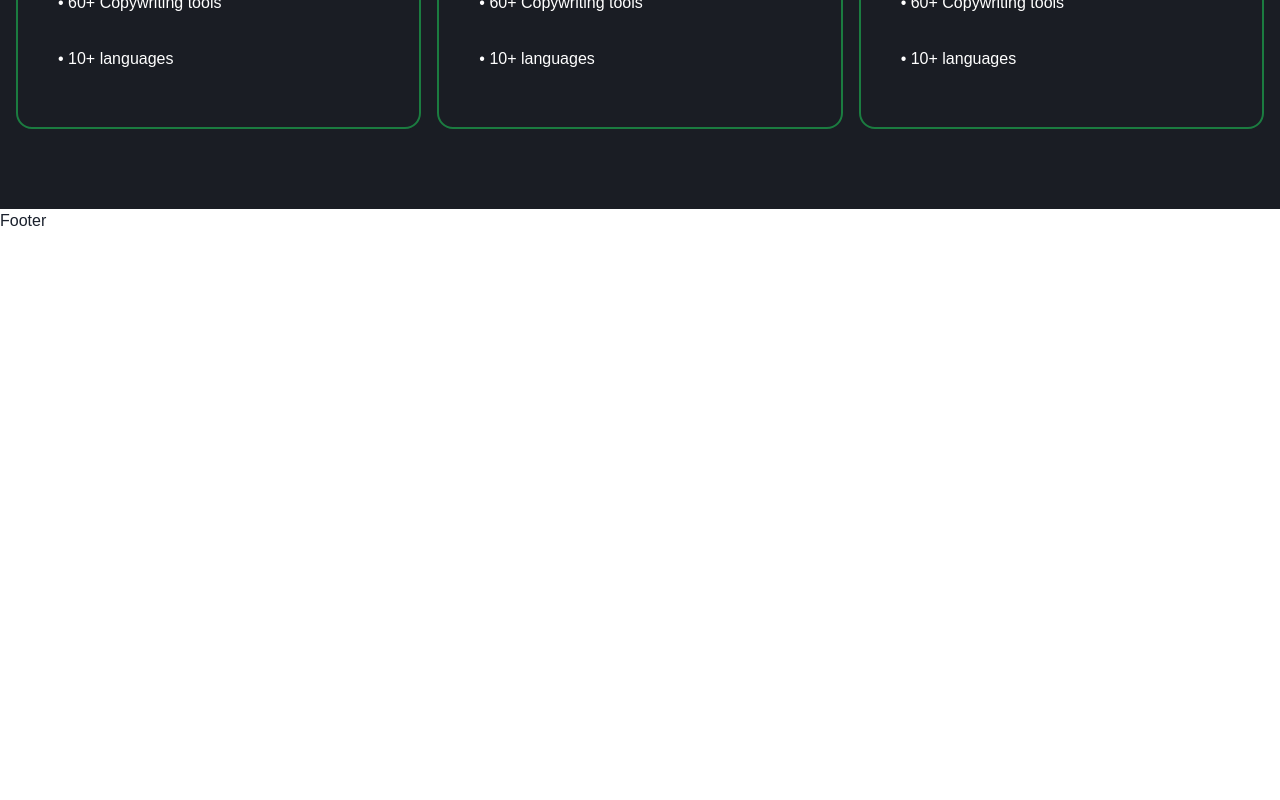
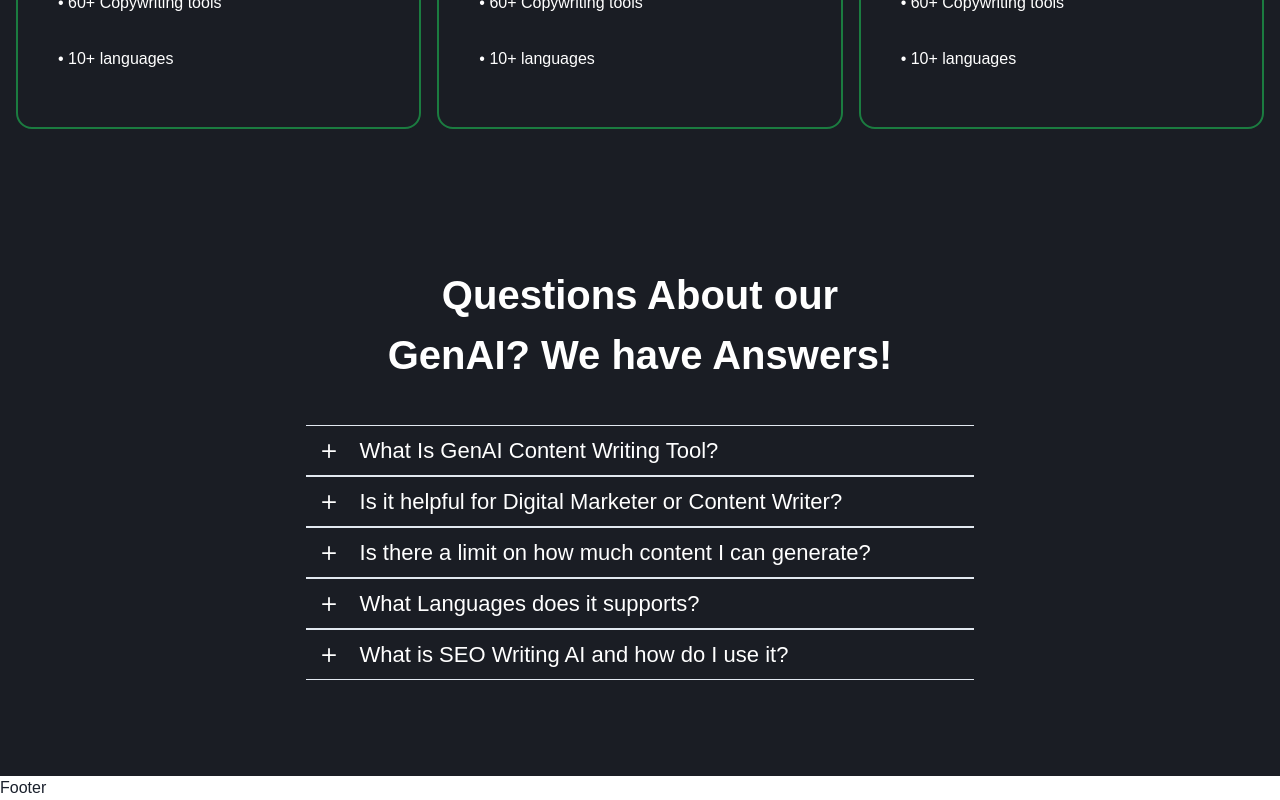
Before and after one commit to Jayjeet1013/genai, a Next.js app: page / in a window 1280 px wide. Shown: the part 5655-6455 px from the top of the page. Before the commit the page ends 5888 px from the top, so only its background shows below. Built offline with nearby package versions, Linux system fonts and the light colour scheme.

Commit message:
done question part

```diff
--- a/package.json
+++ b/package.json
@@ -9,6 +9,7 @@
     "lint": "next lint"
   },
   "dependencies": {
+    "@chakra-ui/icons": "^2.1.0",
     "@chakra-ui/react": "^2.8.0",
     "@emotion/react": "^11.11.1",
     "@emotion/styled": "^11.11.0",
--- /dev/null
+++ b/src/components/home/Questions.tsx
@@ -0,0 +1,167 @@
+import { Box, Center, Container, Text,  Accordion,
+        AccordionItem,
+        AccordionButton,
+        AccordionPanel,
+        AccordionIcon, } from '@chakra-ui/react'
+import React from 'react'
+import {  AddIcon, MinusIcon } from '@chakra-ui/icons'
+
+
+
+function Questions() {
+  return (
+    <Box  bg={'#1a1d24'} pb={20}>
+        <Container maxW={1300}>
+           <Box p={4} textColor={'white'}>
+                <Box p={4 }  >
+                        <Center>
+                        <Text fontWeight={'bold'} textAlign={'center'} width={{base:'100%',md:'50%'}} fontSize={{base:'24px',md:'40px'}} p={6}>Questions About our GenAI?
+We have Answers!</Text></Center>
+                </Box>
+
+                <Accordion allowMultiple>
+
+<Center >
+  <AccordionItem width={{base:'90%',md:'55%'}} _hover={{color:'yellow'}} >
+    {({ isExpanded }) => (
+      <>
+        <h2>
+          <AccordionButton >
+
+            {isExpanded ? (
+              <MinusIcon fontSize='14px' />
+            ) : (
+              <AddIcon fontSize='14px' />
+            )}
+            <Box as="span" flex='1' pl={6} textAlign='left' fontSize={{base:'14px',md:'22px'}}>
+            What Is GenAI Content Writing Tool?
+            </Box>
+          </AccordionButton>
+        </h2>
+        <AccordionPanel pb={4}>
+          Lorem ipsum dolor sit amet, consectetur adipiscing elit, sed do
+          eiusmod tempor incididunt ut labore et dolore magna aliqua. Ut enim ad
+          minim veniam, quis nostrud exercitation ullamco laboris nisi ut
+          aliquip ex ea commodo consequat.
+        </AccordionPanel>
+      </>
+    )}
+  </AccordionItem>
+  </Center>
+  <Center>
+  <AccordionItem width={{base:'90%',md:'55%'}} _hover={{color:'yellow'}} >
+    {({ isExpanded }) => (
+      <>
+        <h2>
+          <AccordionButton >
+
+            {isExpanded ? (
+              <MinusIcon fontSize='14px' />
+            ) : (
+              <AddIcon fontSize='14px' />
+            )}
+            <Box as="span" flex='1' pl={6} textAlign='left' fontSize={{base:'14px',md:'22px'}}>
+            Is it helpful for Digital Marketer or Content Writer?
+
+            </Box>
+          </AccordionButton>
+        </h2>
+        <AccordionPanel pb={4}>
+          Lorem ipsum dolor sit amet, consectetur adipiscing elit, sed do
+          eiusmod tempor incididunt ut labore et dolore magna aliqua. Ut enim ad
+          minim veniam, quis nostrud exercitation ullamco laboris nisi ut
+          aliquip ex ea commodo consequat.
+        </AccordionPanel>
+      </>
+    )}
+  </AccordionItem>
+  </Center><Center>
+  <AccordionItem width={{base:'90%',md:'55%'}} _hover={{color:'yellow'}} >
+    {({ isExpanded }) => (
+      <>
+        <h2>
+          <AccordionButton >
+
+            {isExpanded ? (
+              <MinusIcon fontSize='14px' />
+            ) : (
+              <AddIcon fontSize='14px' />
+            )}
+            <Box as="span" flex='1' pl={6} textAlign='left' fontSize={{base:'14px',md:'22px'}}>
+
+
+            Is there a limit on how much content I can generate?
+            </Box>
+          </AccordionButton>
+        </h2>
+        <AccordionPanel pb={4}>
+          Lorem ipsum dolor sit amet, consectetur adipiscing elit, sed do
+          eiusmod tempor incididunt ut labore et dolore magna aliqua. Ut enim ad
+          minim veniam, quis nostrud exercitation ullamco laboris nisi ut
+          aliquip ex ea commodo consequat.
+        </AccordionPanel>
+      </>
+    )}
+  </AccordionItem>
+  </Center><Center>
+  <AccordionItem width={{base:'90%',md:'55%'}}_hover={{color:'yellow'}} >
+    {({ isExpanded }) => (
+      <>
+        <h2>
+          <AccordionButton >
+
+            {isExpanded ? (
+              <MinusIcon fontSize='14px' />
+            ) : (
+              <AddIcon fontSize='14px' />
+            )}
+            <Box as="span" flex='1' pl={6} textAlign='left' fontSize={{base:'14px',md:'22px'}}>
+            What Languages does it supports?
+            </Box>
+          </AccordionButton>
+        </h2>
+        <AccordionPanel pb={4}>
+          Lorem ipsum dolor sit amet, consectetur adipiscing elit, sed do
+          eiusmod tempor incididunt ut labore et dolore magna aliqua. Ut enim ad
+          minim veniam, quis nostrud exercitation ullamco laboris nisi ut
+          aliquip ex ea commodo consequat.
+        </AccordionPanel>
+      </>
+    )}
+  </AccordionItem>
+  </Center><Center>
+  <AccordionItem width={{base:'90%',md:'55%'}} _hover={{color:'yellow'}}>
+    {({ isExpanded }) => (
+      <>
+        <h2>
+          <AccordionButton >
+
+            {isExpanded ? (
+              <MinusIcon fontSize='14px' />
+            ) : (
+              <AddIcon fontSize='14px' />
+            )}
+            <Box as="span" flex='1' pl={6} textAlign='left' fontSize={{base:'14px',md:'22px'}}>
+            What is SEO Writing AI and how do I use it?
+            </Box>
+          </AccordionButton>
+        </h2>
+        <AccordionPanel pb={4} >
+          Lorem ipsum dolor sit amet, consectetur adipiscing elit, sed do
+          eiusmod tempor incididunt ut labore et dolore magna aliqua. Ut enim ad
+          minim veniam, quis nostrud exercitation ullamco laboris nisi ut
+          aliquip ex ea commodo consequat.
+        </AccordionPanel>
+      </>
+    )}
+  </AccordionItem>
+  </Center>
+</Accordion>
+
+           </Box>
+        </Container>
+    </Box>
+  )
+}
+
+export default Questions
--- a/src/pages/index.tsx
+++ b/src/pages/index.tsx
@@ -2,6 +2,7 @@
 import Features from "@/components/home/Features";
 import HomeIntro from "@/components/home/HomeIntro";
 import Plan from "@/components/home/Plan";
+import Questions from "@/components/home/Questions";
 import Review from "@/components/home/Review";
 import TryDemo from "@/components/home/TryDemo";
 import UseCase from "@/components/home/UseCase";
@@ -25,6 +26,7 @@ export default function Home() {
       <UseCase/>
       <Review/>
       <Plan/>
+      <Questions/>
     </>
   );
 }
```
Also changed, not shown: 1 other file (tests, documents, lock files or other folders).
